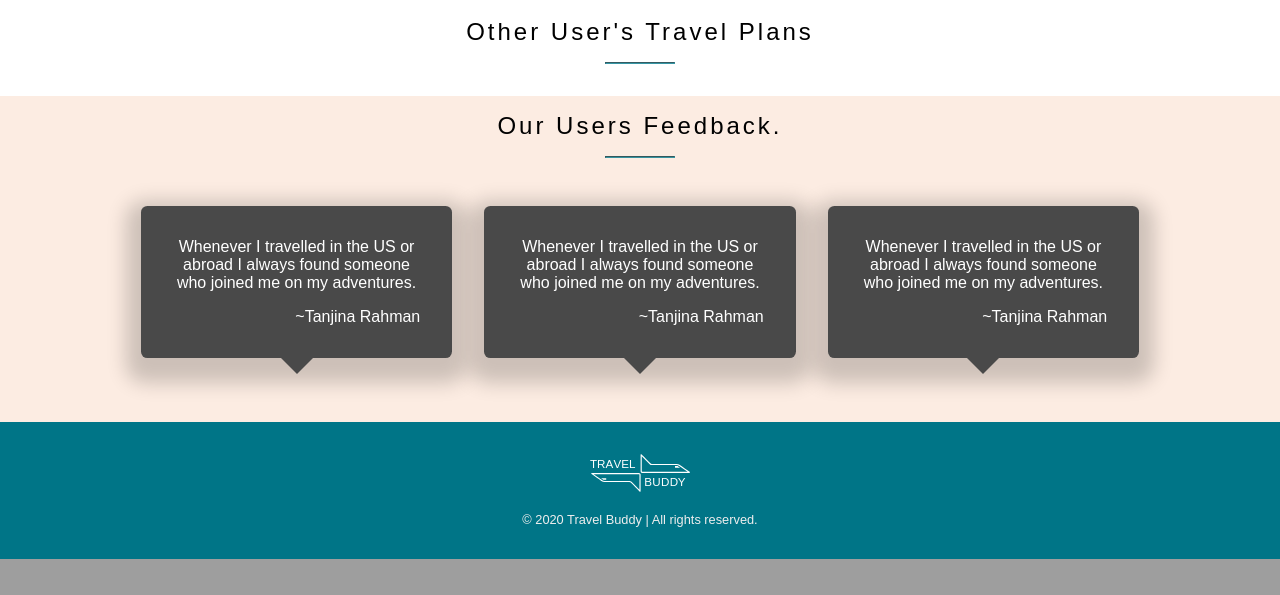
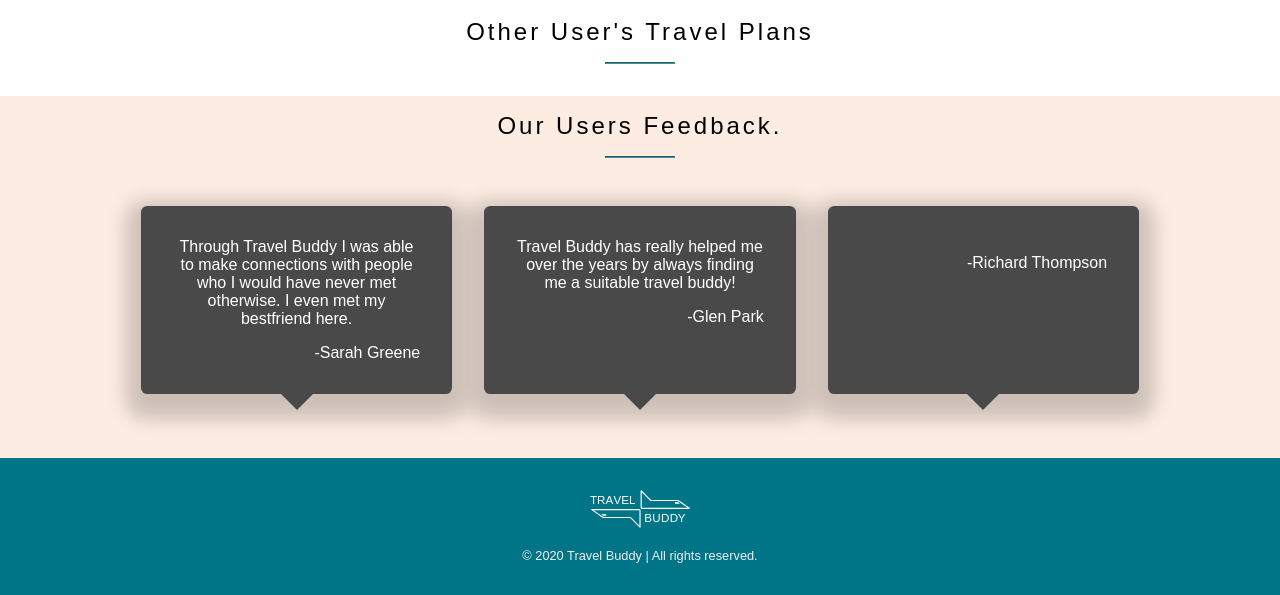
Before and after one commit to tanjinarahm/travel-buddy, a Django app: page / in a window 1280 px wide. Shown: the part 1848-2443 px from the top of the page. Before the commit the page ends 2407 px from the top, so only its background shows below. Run offline with Django 3.2, Linux system fonts and the light colour scheme; data that the repository does not hold is empty; some libraries are stand-ins or nearby versions.

Commit message:
minor changes

```diff
--- a/travel_buddy_app/templates/travels.html
+++ b/travel_buddy_app/templates/travels.html
@@ -145,16 +145,16 @@
             <hr>
             <div class="bubbles">
                 <div class="speech-bubble">
-                    <p>Whenever I travelled in the US or abroad I always found someone who joined me on my adventures.</p>
-                    <p class="name">~Tanjina Rahman</p>
+                    <p>Through Travel Buddy I was able to make connections with people who I would have never met otherwise. I even met my bestfriend here.</p>
+                    <p class="name">-Sarah Greene</p>
                 </div>
                 <div class="speech-bubble">
-                    <p>Whenever I travelled in the US or abroad I always found someone who joined me on my adventures.</p>
-                    <p class="name">~Tanjina Rahman</p>
+                    <p>Travel Buddy has really helped me over the years by always finding me a suitable travel buddy!</p>
+                    <p class="name">-Glen Park</p>
                 </div>
                 <div class="speech-bubble">
-                    <p>Whenever I travelled in the US or abroad I always found someone who joined me on my adventures.</p>
-                    <p class="name">~Tanjina Rahman</p>
+                    <p></p>
+                    <p class="name">-Richard Thompson</p>
                 </div>
             </div>
         </div>
```
